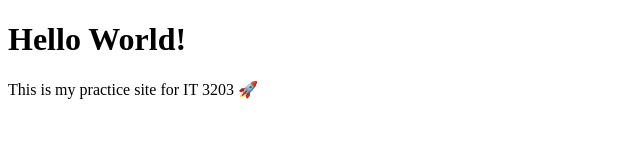
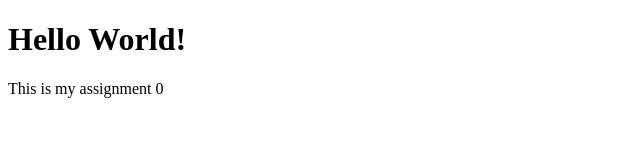
Before and after one commit to bariosbeatrizv-alt/assignment0, a plain HTML site: page index.html in a window 1280 px wide. Shown: the whole page, without its empty margins (0-640 px from the left). Drawn offline with Linux system fonts and the light colour scheme.

Commit message:
Update index.html

```diff
--- a/index.html
+++ b/index.html
@@ -6,6 +6,6 @@
 </head>
 <body>
   <h1>Hello World!</h1>
-  <p>This is my practice site for IT 3203 🚀</p>
+  <p>This is my assignment 0</p>
 </body>
 </html>
```
